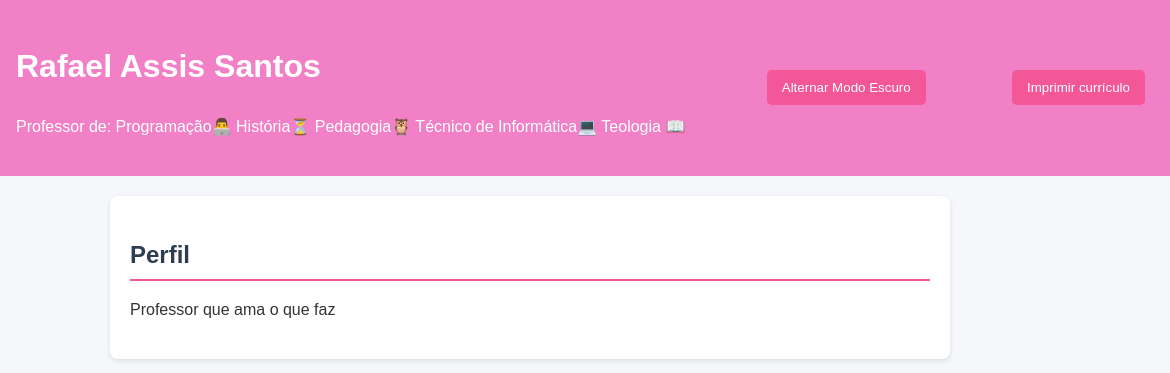
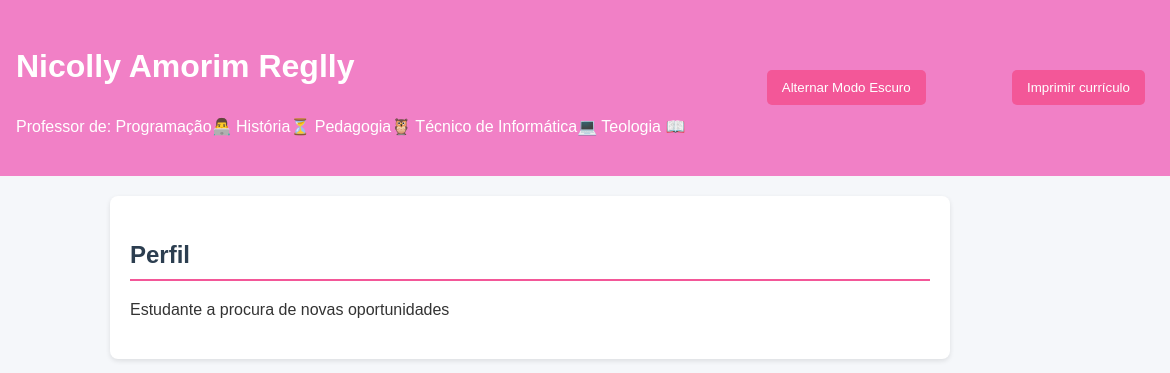
Before and after one commit to nicollyamor/curriculo-da-nik, a plain HTML site: page index.html in a window 1280 px wide. Shown: the top 373 px of the page, 110-1280 px from the left. Drawn offline with Linux system fonts and the light colour scheme.

Commit message:
Update title and header information in index.html

```diff
--- a/index.html
+++ b/index.html
@@ -9,7 +9,7 @@
   <!-- Define a codificação de caracteres como UTF-8 (suporta acentos e caracteres especiais) -->
   <meta name="viewport" content="width=device-width, initial-scale=1.0">
   <!-- Configura a viewport para responsividade em dispositivos móveis -->
-  <title>Currículo Acadêmico - Rafael Assis Santos</title>
+  <title>Currículo Acadêmico - Nicolly Amprim Reglly</title>
   <!-- Título que aparece na aba do navegador -->
   <link rel="stylesheet" href="style.css">
   <!-- Link para o arquivo CSS externo (estilos) -->
@@ -25,7 +25,7 @@
  alt="Foto de perfil" class="profile-img">
     <div class="header-text">
        <!-- Cabeçalho da página -->
-      <h1>Rafael Assis Santos</h1>
+      <h1>Nicolly Amorim Reglly</h1>
         <!-- Título principal (nome) -->
       <p>Professor de: Programação👨‍💻 História⏳ Pedagogia🦉 Técnico de Informática💻 Teologia 📖</p>
        <!-- Subtítulo (cargo) -->
@@ -42,7 +42,7 @@
     <!-- Seção de perfil -->
     <h2>Perfil</h2>
     <!-- Título da seção -->
-    <p>Professor que ama o que faz</p>
+    <p>Estudante a procura de novas oportunidades</p>
     <!-- Texto descritivo -->
   </section>
 
```
